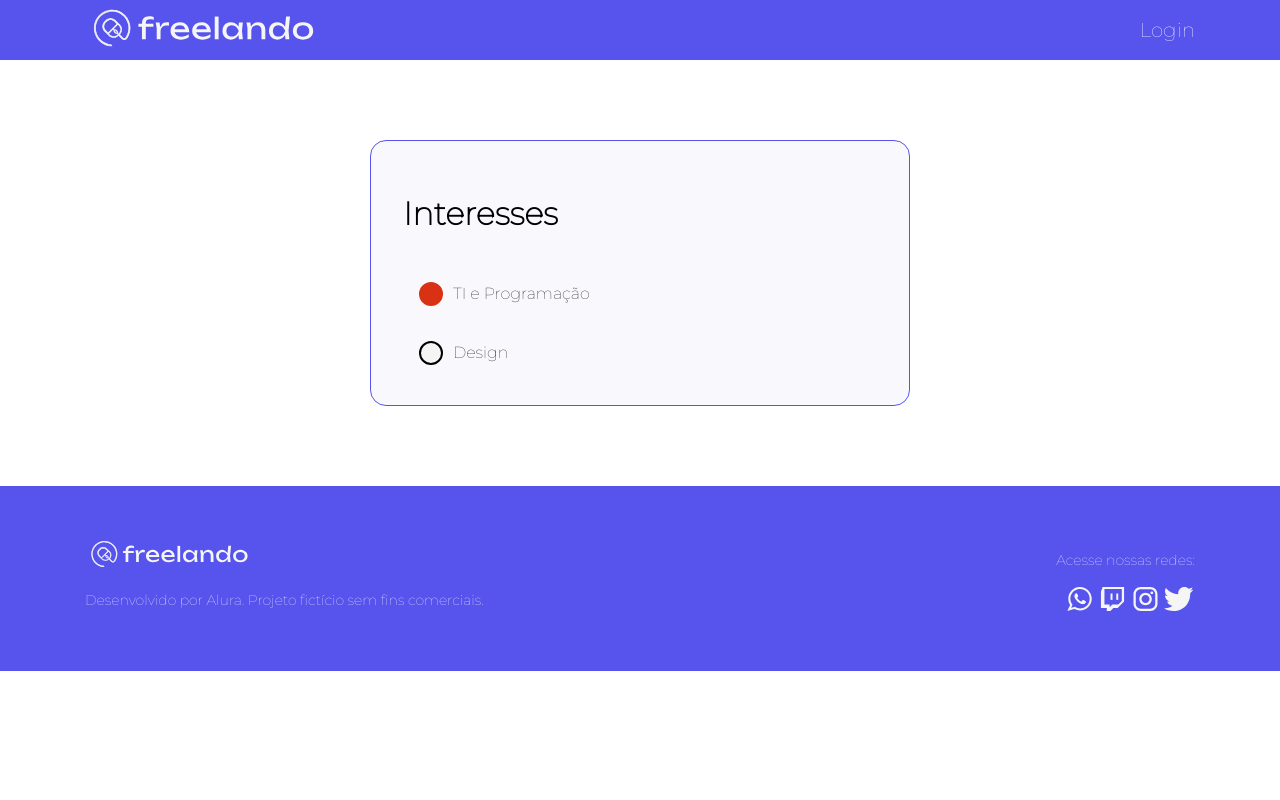
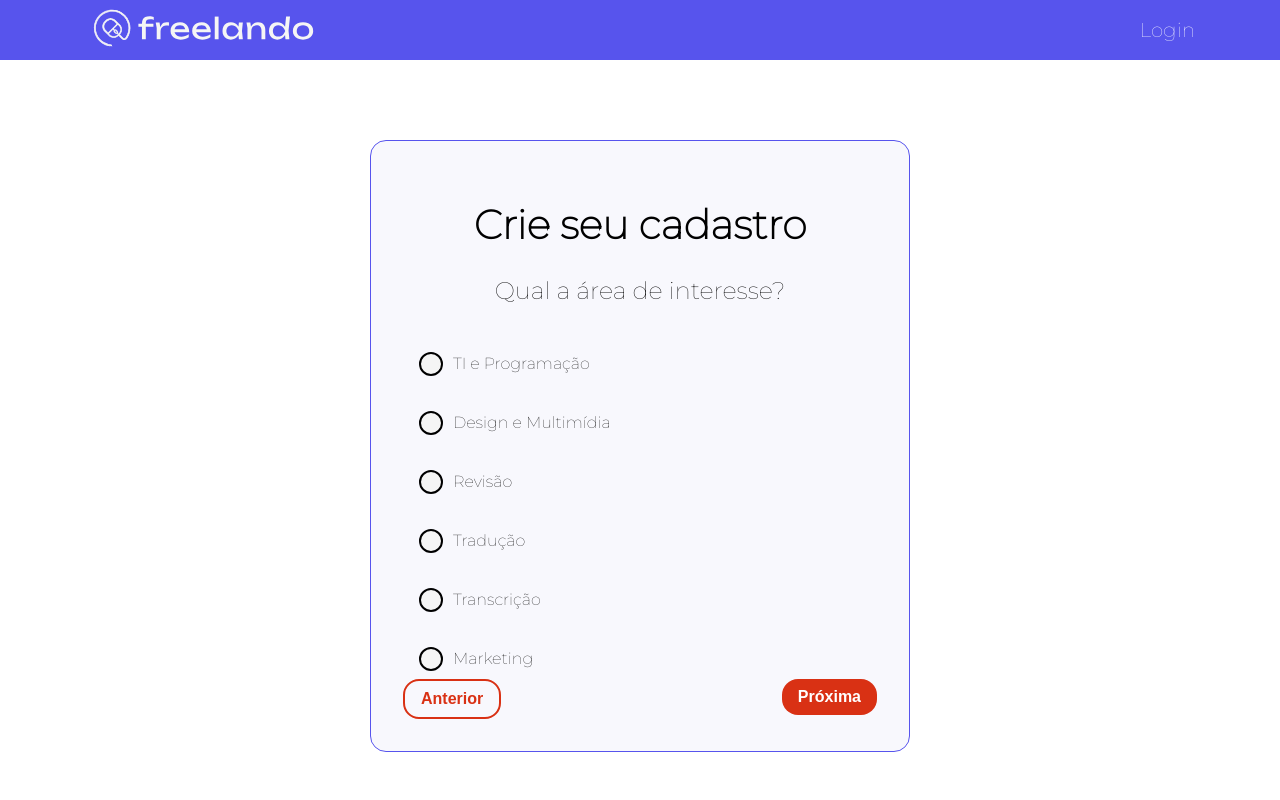
Before and after one commit to grbalmeida/curso-solucoes-roteamento-gestao-estado-react-router-context-api-alura, a React (Create React App) app: page /cadastro/interesses in a window 1280 px wide. Shown: the top 800 px of the page. Built offline with nearby package versions, Linux system fonts and the light colour scheme.

Commit message:
Lista de interesses

```diff
--- /dev/null
+++ b/src/paginas/cadastro/Interesses.jsx
@@ -0,0 +1,68 @@
+import { useState } from 'react';
+import { Row, Col } from 'react-grid-system';
+
+import { Botao } from 'componentes/Botao/Botao';
+import GrupoRadio from 'componentes/Radio/GrupoRadio';
+import { Tipografia } from 'componentes/Tipografia/Tipografia';
+
+const opcoes = [
+    {
+        valor: 1,
+        label: 'TI e Programação',
+    },
+    {
+        valor: 2,
+        label: 'Design e Multimídia',
+    },
+    {
+        valor: 3,
+        label: 'Revisão',
+    },
+    {
+        valor: 4,
+        label: 'Tradução',
+    },
+    {
+        valor: 5,
+        label: 'Transcrição',
+    },
+    {
+        valor: 6,
+        label: 'Marketing',
+    },
+];
+
+const Interesses = () => {
+    const [opcao, setOpcao] = useState('');
+
+    return (
+        <>
+            <div style={{ textAlign: 'center' }}>
+                <Tipografia variante="h1" componente="h1">
+                    Crie seu cadastro
+                </Tipografia>
+                <Tipografia variante="h3" componente="h2">
+                    Qual a área de interesse?
+                </Tipografia>
+            </div>
+            <GrupoRadio
+                opcoes={opcoes}
+                valor={opcao}
+                onChange={setOpcao}
+            />
+            <Row>
+                <Col>
+                <Botao variante="secundaria">Anterior</Botao>
+                </Col>
+                <Col>
+                <div style={{ textAlign: 'right' }}>
+                    <Botao variante="primaria">Próxima</Botao>
+                </div>
+                </Col>
+            </Row>
+
+        </>
+    )
+}
+
+export default Interesses;
--- a/src/router/router.jsx
+++ b/src/router/router.jsx
@@ -1,10 +1,9 @@
 import { createBrowserRouter } from 'react-router-dom';
+
 import SelecaoCliente from 'paginas/cadastro/SelecaoCliente';
+import Interesses from 'paginas/cadastro/Interesses';
 import LayoutBaseCadastro from 'paginas/cadastro/LayoutBaseCadastro';
-import LayoutBase from '../paginas/LayoutBase';
-import GrupoRadio from 'componentes/Radio/GrupoRadio';
-
-const opcoes = [{valor: 'TI', label: 'TI e Programação'}, {valor: 'DE', label: 'Design'}];
+import LayoutBase from 'paginas/LayoutBase';
 
 export const router = createBrowserRouter([
     {
@@ -21,10 +20,7 @@ export const router = createBrowserRouter([
                     },
                     {
                         path: 'interesses',
-                        element: <>
-                            <h1>Interesses</h1>
-                            <GrupoRadio opcoes={opcoes} valor="TI" onChange={() => {}} />
-                        </>
+                        element: <Interesses />
                     },
                     {
                         path: 'dados-pessoais',
```
